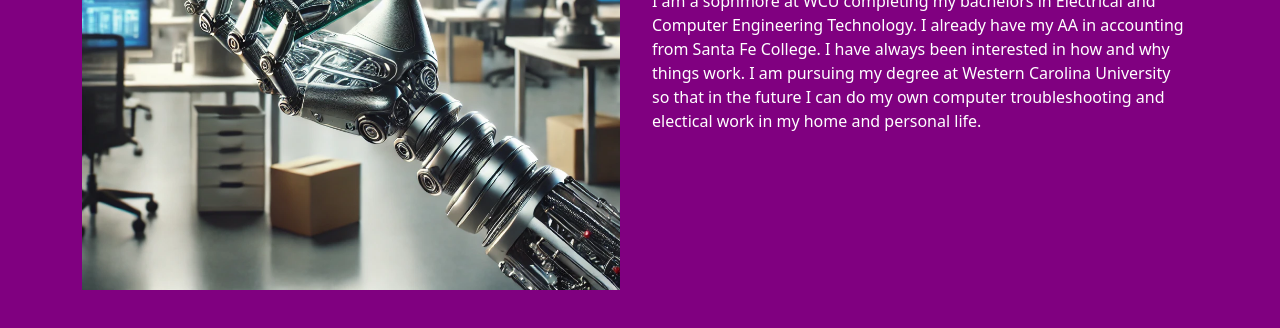
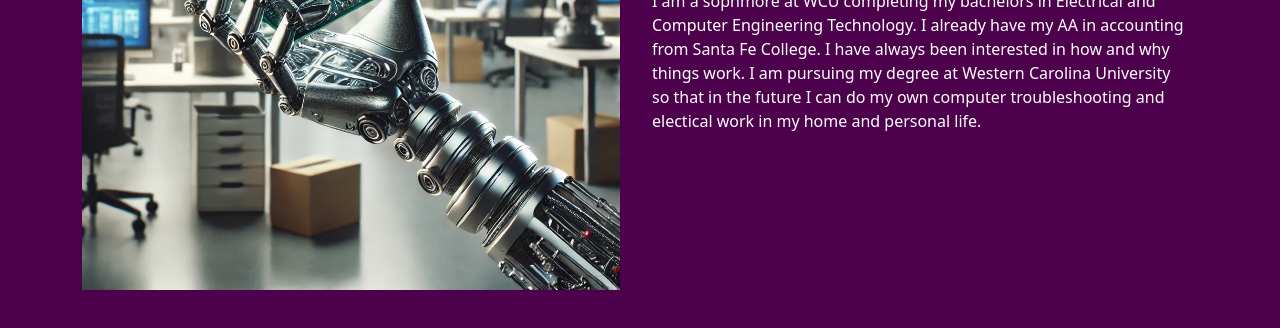
Before and after one commit to Chill-City/HLCWCU.github.io, a plain HTML site: page index.html in a window 1280 px wide. Shown: the part 328-656 px from the top of the page. Drawn offline with nearby package versions, Linux system fonts and the light colour scheme.

Commit message:
Update index.html

```diff
--- a/index.html
+++ b/index.html
@@ -13,7 +13,7 @@
         <link rel="stylesheet" href="https://cdn.jsdelivr.net/gh/devicons/devicon@v2.15.1/devicon.min.css">
         <style>
             body {
-                background-color: purple;
+                background-color: rgb(77, 1, 77);
                 color: white; /* Ensures text remains readable */
             }
         </style>
```
